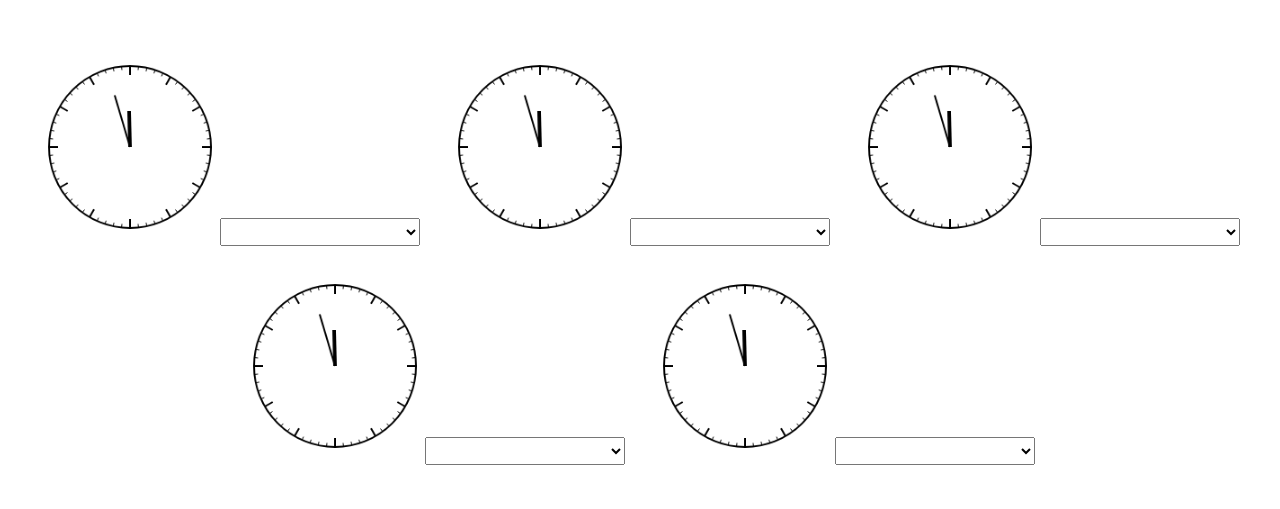
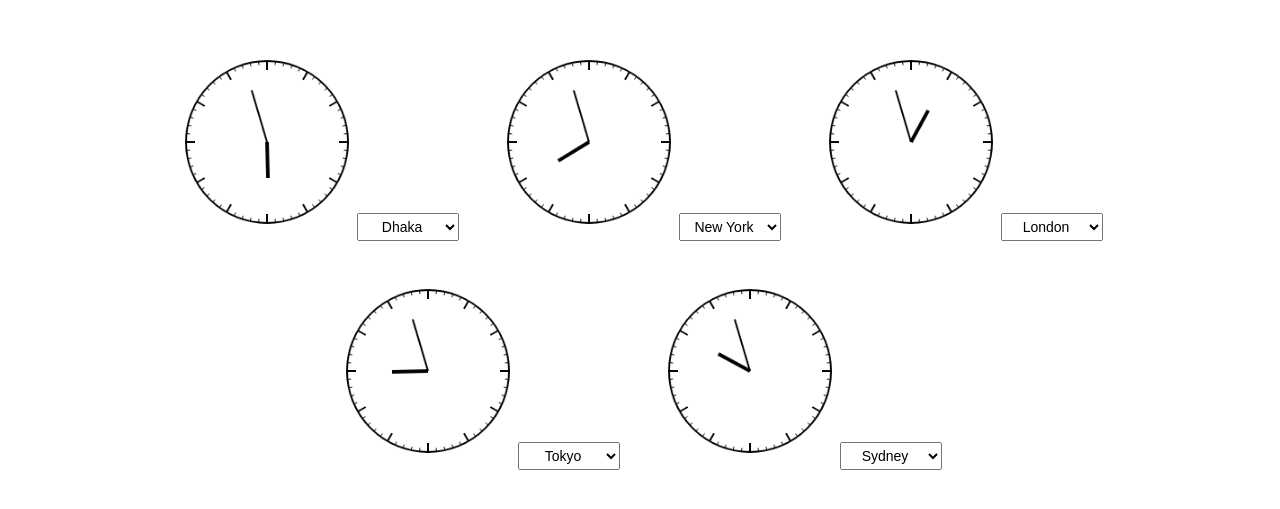
Before and after one commit to MuradNotion/Multizone-Analog-Clock, a plain HTML site: page index.html in a window 1280 px wide. Shown: the part 139-648 px from the top of the page. Drawn offline with Linux system fonts and the light colour scheme.

Commit message:
Update index.html

```diff
--- a/index.html
+++ b/index.html
@@ -1,7 +1,7 @@
 <!DOCTYPE html>
 <html lang="en">
 <head>
-  <meta charset="UTF-8">
+  <meta charset="UTF-8" />
   <title>Multi-Zone Clocks</title>
   <style>
     html, body {
@@ -17,12 +17,12 @@
 
     .clock-container {
       display: flex;
+      flex-wrap: wrap;
+      gap: 40px;
       justify-content: center;
       align-items: center;
-      flex-wrap: wrap;
-      gap: 30px;
+      padding: 20px;
       width: 100%;
-      padding: 40px;
       box-sizing: border-box;
     }
 
@@ -36,10 +36,10 @@
     }
 
     select {
-      margin-top: 12px;
-      padding: 4px 8px;
+      margin-top: 10px;
       font-size: 14px;
-      max-width: 200px;
+      padding: 4px 10px;
+      text-align: center;
     }
   </style>
 </head>
@@ -47,13 +47,21 @@
   <div class="clock-container" id="clockContainer"></div>
 
   <script>
+    const zones = [
+      { label: 'Dhaka', tz: 'Asia/Dhaka' },
+      { label: 'New York', tz: 'America/New_York' },
+      { label: 'London', tz: 'Europe/London' },
+      { label: 'Tokyo', tz: 'Asia/Tokyo' },
+      { label: 'Sydney', tz: 'Australia/Sydney' },
+      { label: 'Dubai', tz: 'Asia/Dubai' },
+      { label: 'Paris', tz: 'Europe/Paris' },
+      { label: 'Moscow', tz: 'Europe/Moscow' },
+      { label: 'Beijing', tz: 'Asia/Shanghai' },
+      { label: 'Toronto', tz: 'America/Toronto' }
+    ];
+
     const numberOfClocks = 5;
     const clocks = [];
-
-    // Get all time zones (modern browsers support this)
-    const timezones = Intl.supportedValuesOf
-      ? Intl.supportedValuesOf('timeZone')
-      : [ 'UTC', 'Asia/Dhaka', 'America/New_York', 'Europe/London', 'Asia/Tokyo' ];
 
     function createClockElement(index) {
       const clockBox = document.createElement('div');
@@ -64,17 +72,18 @@
       canvas.height = 200;
 
       const select = document.createElement('select');
-      timezones.forEach(tz => {
+      zones.forEach(({ label, tz }) => {
         const option = document.createElement('option');
         option.value = tz;
-        option.textContent = tz;
+        option.textContent = label;
         select.appendChild(option);
       });
 
-      select.value = 'UTC';
+      // Default zone (rotating different cities)
+      select.value = zones[index % zones.length].tz;
+
       clockBox.appendChild(canvas);
       clockBox.appendChild(select);
-
       document.getElementById('clockContainer').appendChild(clockBox);
 
       clocks.push({ canvas, ctx: canvas.getContext('2d'), select });
@@ -85,14 +94,12 @@
       const center = { x: 100, y: 100 };
       ctx.clearRect(0, 0, 200, 200);
 
-      // Clock border
       ctx.beginPath();
       ctx.arc(center.x, center.y, radius, 0, 2 * Math.PI);
       ctx.strokeStyle = '#000';
       ctx.lineWidth = 2;
       ctx.stroke();
 
-      // Minute ticks
       for (let i = 0; i < 60; i++) {
         const angle = i * Math.PI / 30;
         const len = i % 5 === 0 ? 10 : 4;
@@ -104,7 +111,6 @@
         ctx.beginPath();
         ctx.moveTo(x1, y1);
         ctx.lineTo(x2, y2);
-        ctx.strokeStyle = '#000';
         ctx.lineWidth = i % 5 === 0 ? 2 : 1;
         ctx.stroke();
       }
@@ -113,7 +119,6 @@
       const minute = time.getMinutes();
       const second = time.getSeconds();
 
-      // Hour hand
       const hourAngle = ((hour + minute / 60) * Math.PI / 6);
       ctx.beginPath();
       ctx.moveTo(center.x, center.y);
@@ -123,7 +128,6 @@
       ctx.lineWidth = 4;
       ctx.stroke();
 
-      // Minute hand
       const minuteAngle = ((minute + second / 60) * Math.PI / 30);
       ctx.beginPath();
       ctx.moveTo(center.x, center.y);
@@ -137,8 +141,7 @@
     function updateClocks() {
       clocks.forEach(({ ctx, select }) => {
         const now = new Date();
-        try {
-          const time = new Intl.DateTimeFormat('en-US', {
+        const parts = new Intl.DateTimeFormat('en-US', {
           timeZone: select.value,
           hour: 'numeric',
           minute: 'numeric',
@@ -146,17 +149,14 @@
           hour12: false
         }).formatToParts(now);
 
-          const h = +time.find(t => t.type === 'hour').value;
-          const m = +time.find(t => t.type === 'minute').value;
-          const s = +time.find(t => t.type === 'second').value;
+        const h = +parts.find(p => p.type === 'hour').value;
+        const m = +parts.find(p => p.type === 'minute').value;
+        const s = +parts.find(p => p.type === 'second').value;
+
         const timeObj = new Date();
         timeObj.setHours(h, m, s);
 
         drawClock(ctx, timeObj);
-        } catch (e) {
-          // Fallback if timezone isn't valid
-          drawClock(ctx, now);
-        }
       });
     }
 
```
Lines whose indentation alone changed are shown as unchanged.
